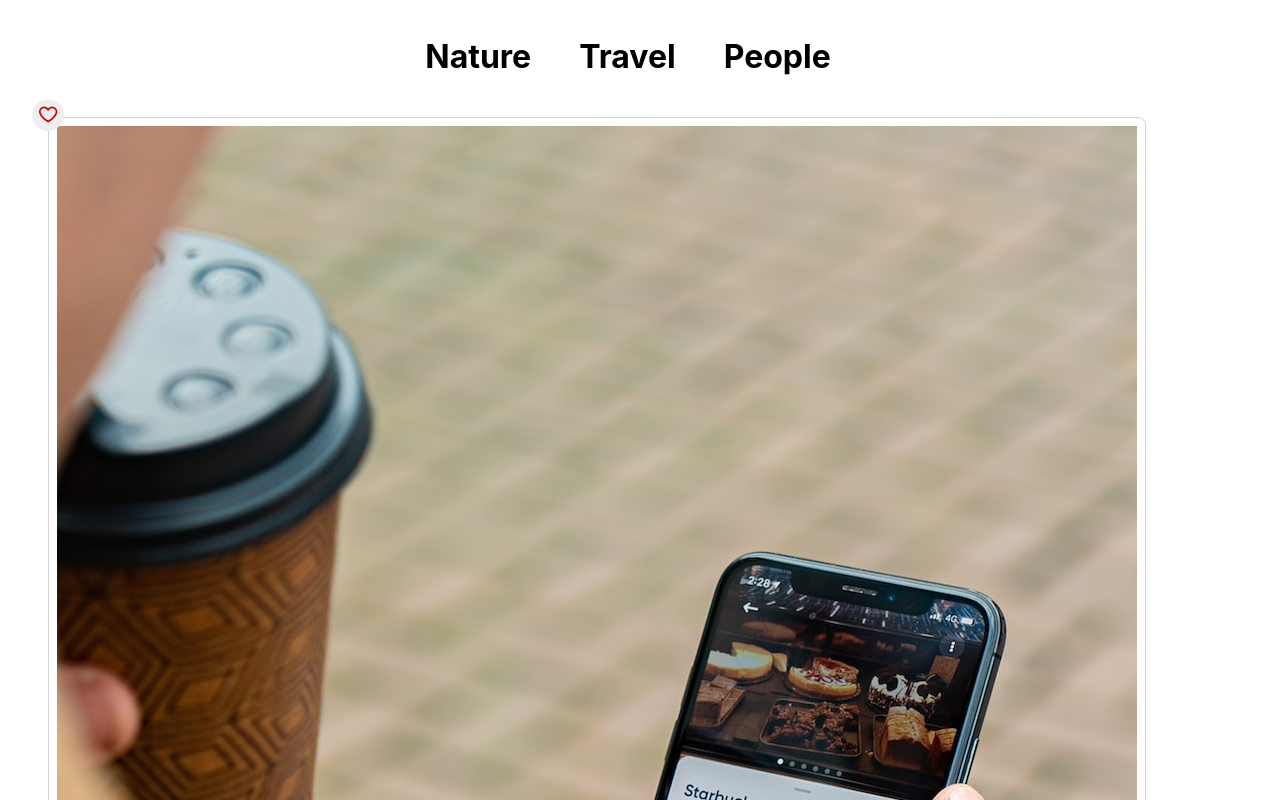
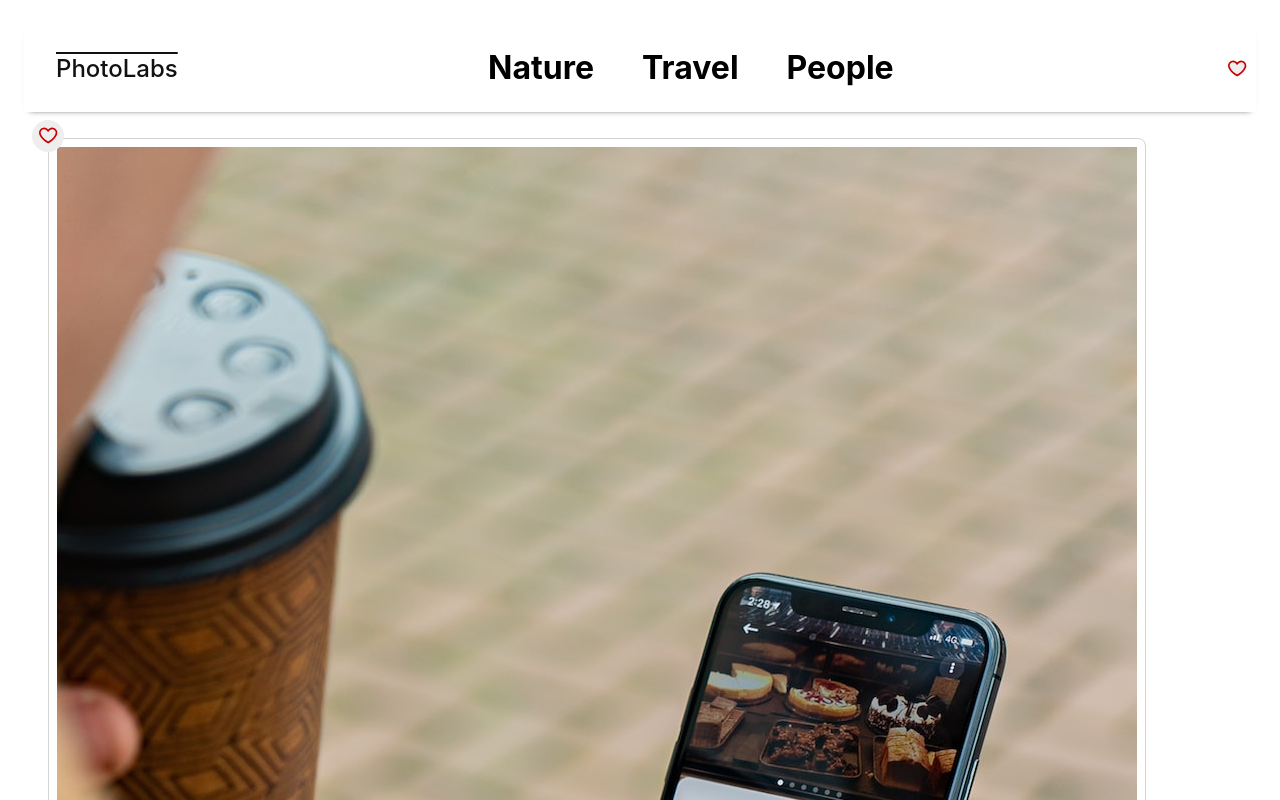
Before and after one commit to saif4004/photoLab, a React (Create React App) app in the folder frontend/: page / in a window 1280 px wide. Shown: the top 800 px of the page. Built offline with nearby package versions, Linux system fonts and the light colour scheme; the HTML template or start-up script is replaced by a standard one.

Commit message:
built the top navigation bar

```diff
--- a/frontend/src/App.jsx
+++ b/frontend/src/App.jsx
@@ -3,7 +3,7 @@ import React from 'react';
 
 //  import PhotoListItem from './components/PhotoListItem';
  import PhotoList from './components/PhotoList';
- import TopicListItem from 'components/TopicListItem';
+ import TopNavigationBar from './components/TopNavigationBar';
  import TopicList from 'components/TopicList';
  import './App.scss';
 
@@ -21,7 +21,7 @@ import React from 'react';
 const App = () => {
   return (
     <div className="App">
-    <TopicList />
+    <TopNavigationBar />
     <PhotoList />
 
   </div>
--- a/frontend/src/components/TopNavigationBar.jsx
+++ b/frontend/src/components/TopNavigationBar.jsx
@@ -1,11 +1,15 @@
 import React from 'react';
 
 import '../styles/TopNavigationBar.scss'
+import TopicList from './TopicList';
+import FavIcon from './FavIcon';
 
 const TopNavigation = () => {
   return (
     <div className="top-nav-bar">
       <span className="top-nav-bar__logo">PhotoLabs</span>
+      <TopicList />
+      <FavIcon />
     </div>
   )
 }
```
